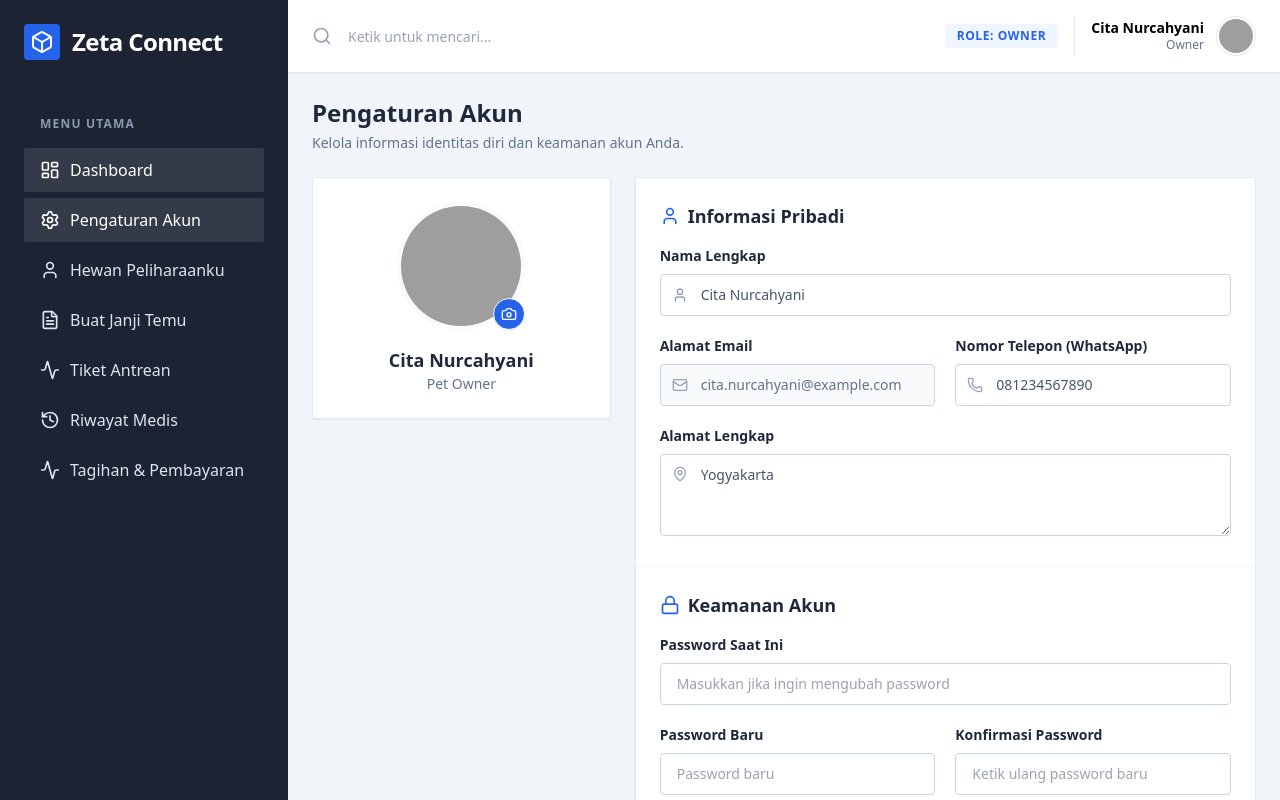
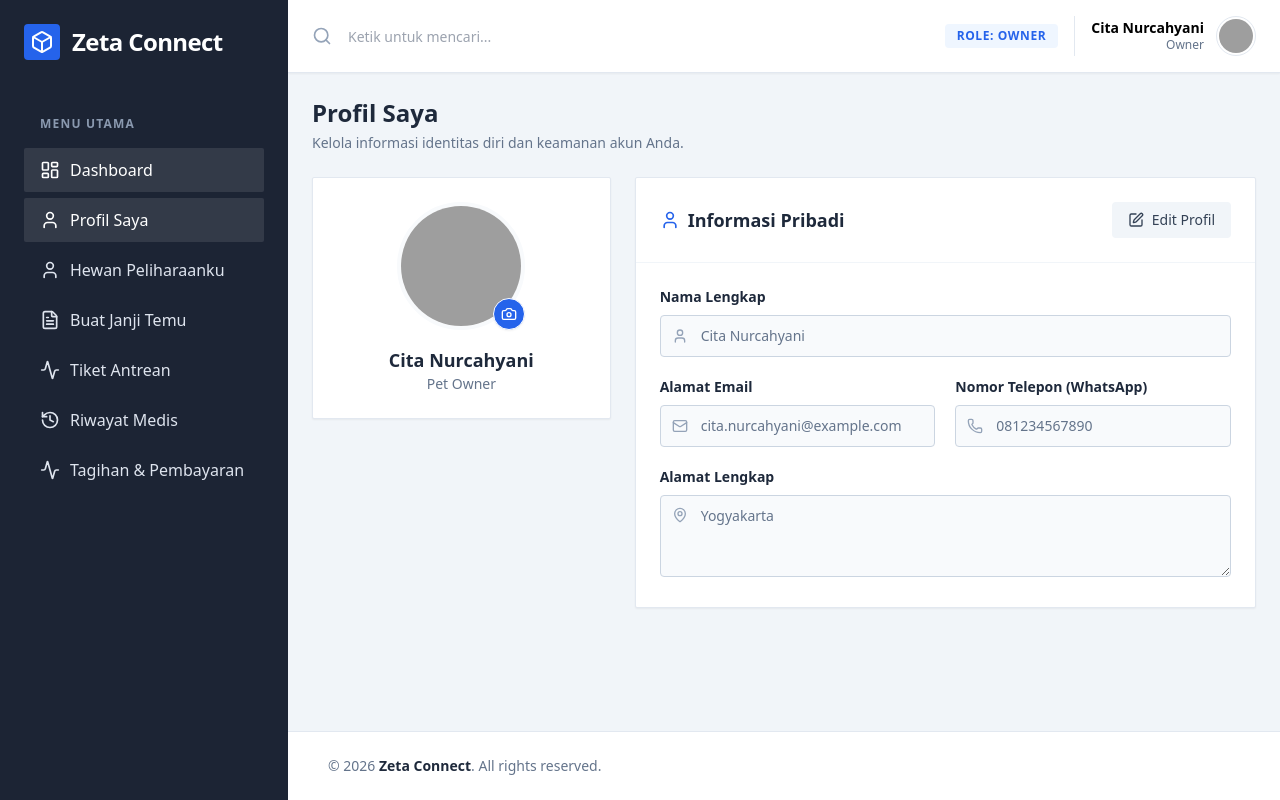
Before and after one commit to kkirayu/student-fe, a React (Vite) app: page /owner/profile in a window 1280 px wide. Built offline with nearby package versions, Linux system fonts and the light colour scheme; grey boxes are pictures that could not be loaded.

Commit message:
feat: implement role-based menu configuration and add owner profile page component

```diff
--- a/src/pages/owner/OwnerProfile.jsx
+++ b/src/pages/owner/OwnerProfile.jsx
@@ -1,5 +1,5 @@
 import React, { useState } from 'react';
-import { User, Mail, Phone, MapPin, Save, Lock, Camera } from 'lucide-react';
+import { User, Mail, Phone, MapPin, Save, Lock, Camera, Edit } from 'lucide-react';
 
 const OwnerProfile = () => {
   const [formData, setFormData] = useState({
@@ -13,6 +13,7 @@ const OwnerProfile = () => {
   });
 
   const [isSubmitting, setIsSubmitting] = useState(false);
+  const [isEditing, setIsEditing] = useState(false);
 
   const handleChange = (e) => {
     setFormData({ ...formData, [e.target.name]: e.target.value });
@@ -23,6 +24,7 @@ const OwnerProfile = () => {
     setIsSubmitting(true);
     setTimeout(() => {
       setIsSubmitting(false);
+      setIsEditing(false);
       alert('Profil berhasil diperbarui!');
     }, 1000);
   };
@@ -30,7 +32,7 @@ const OwnerProfile = () => {
   return (
     <div className="mx-auto w-full max-w-5xl space-y-6">
       <div>
-        <h1 className="text-2xl font-bold text-slate-800">Pengaturan Akun</h1>
+        <h1 className="text-2xl font-bold text-slate-800">Profil Saya</h1>
         <p className="mt-1 text-sm text-slate-500">
           Kelola informasi identitas diri dan keamanan akun Anda.
         </p>
@@ -59,12 +61,24 @@ const OwnerProfile = () => {
         <div className="col-span-1 md:col-span-8">
           <div className="rounded-sm border border-slate-200 bg-white shadow-sm">
             <form onSubmit={handleSubmit}>
-              <div className="border-b border-slate-100 p-6">
-                <h3 className="text-lg font-bold text-slate-800 mb-4 flex items-center gap-2">
+              <div className="border-b border-slate-100 p-6 flex items-center justify-between">
+                <h3 className="text-lg font-bold text-slate-800 flex items-center gap-2">
                   <User className="h-5 w-5 text-blue-600" />
                   Informasi Pribadi
                 </h3>
+                {!isEditing && (
+                  <button
+                    type="button"
+                    onClick={() => setIsEditing(true)}
+                    className="flex items-center gap-2 rounded bg-slate-100 px-4 py-2 text-sm font-medium text-slate-700 hover:bg-slate-200 transition-colors"
+                  >
+                    <Edit className="h-4 w-4" />
+                    Edit Profil
+                  </button>
+                )}
+              </div>
 
+              <div className="p-6">
                 <div className="grid grid-cols-1 gap-5 sm:grid-cols-2">
                   <div className="sm:col-span-2">
                     <label className="mb-2 block text-sm font-semibold text-slate-800">Nama Lengkap</label>
@@ -77,7 +91,8 @@ const OwnerProfile = () => {
                         name="fullName"
                         value={formData.fullName}
                         onChange={handleChange}
-                        className="w-full rounded border border-slate-300 bg-transparent py-2.5 pl-10 pr-4 text-sm outline-none transition focus:border-blue-600 focus:ring-1 focus:ring-blue-600"
+                        className={`w-full rounded border border-slate-300 py-2.5 pl-10 pr-4 text-sm outline-none transition focus:border-blue-600 focus:ring-1 focus:ring-blue-600 ${!isEditing ? 'bg-slate-50 text-slate-500 cursor-not-allowed' : 'bg-transparent'}`}
+                        disabled={!isEditing}
                         required
                       />
                     </div>
@@ -111,7 +126,8 @@ const OwnerProfile = () => {
                         name="phone"
                         value={formData.phone}
                         onChange={handleChange}
-                        className="w-full rounded border border-slate-300 bg-transparent py-2.5 pl-10 pr-4 text-sm outline-none transition focus:border-blue-600 focus:ring-1 focus:ring-blue-600"
+                        className={`w-full rounded border border-slate-300 py-2.5 pl-10 pr-4 text-sm outline-none transition focus:border-blue-600 focus:ring-1 focus:ring-blue-600 ${!isEditing ? 'bg-slate-50 text-slate-500 cursor-not-allowed' : 'bg-transparent'}`}
+                        disabled={!isEditing}
                         required
                       />
                     </div>
@@ -128,7 +144,8 @@ const OwnerProfile = () => {
                         value={formData.address}
                         onChange={handleChange}
                         rows="3"
-                        className="w-full rounded border border-slate-300 bg-transparent py-2.5 pl-10 pr-4 text-sm outline-none transition focus:border-blue-600 focus:ring-1 focus:ring-blue-600"
+                        className={`w-full rounded border border-slate-300 py-2.5 pl-10 pr-4 text-sm outline-none transition focus:border-blue-600 focus:ring-1 focus:ring-blue-600 ${!isEditing ? 'bg-slate-50 text-slate-500 cursor-not-allowed' : 'bg-transparent'}`}
+                        disabled={!isEditing}
                         required
                       ></textarea>
                     </div>
@@ -136,7 +153,9 @@ const OwnerProfile = () => {
                 </div>
               </div>
 
-              <div className="p-6">
+              {isEditing && (
+                <>
+                  <div className="p-6 border-t border-slate-100">
                     <h3 className="text-lg font-bold text-slate-800 mb-4 flex items-center gap-2">
                       <Lock className="h-5 w-5 text-blue-600" />
                       Keamanan Akun
@@ -183,6 +202,13 @@ const OwnerProfile = () => {
 
                   <div className="flex items-center justify-end gap-3 border-t border-slate-100 bg-slate-50 px-6 py-4">
                     <button
+                      type="button"
+                      onClick={() => setIsEditing(false)}
+                      className="rounded px-6 py-2.5 text-sm font-medium text-slate-600 hover:bg-slate-200 transition-colors"
+                    >
+                      Batal
+                    </button>
+                    <button
                       type="submit"
                       disabled={isSubmitting}
                       className="flex items-center gap-2 rounded bg-blue-600 px-6 py-2.5 text-sm font-medium text-white shadow-sm transition-all hover:bg-blue-700 disabled:opacity-70"
@@ -191,6 +217,8 @@ const OwnerProfile = () => {
                       {isSubmitting ? 'Menyimpan...' : 'Simpan Perubahan'}
                     </button>
                   </div>
+                </>
+              )}
             </form>
           </div>
         </div>
--- a/src/utils/menuConfig.js
+++ b/src/utils/menuConfig.js
@@ -38,7 +38,7 @@ export const roleMenus = {
   ],
   owner: [
     { title: 'Dashboard', path: '/owner', icon: LayoutDashboard },
-    { title: 'Pengaturan Akun', path: '/owner/profile', icon: Settings },
+    { title: 'Profil Saya', path: '/owner/profile', icon: User },
     { title: 'Hewan Peliharaanku', path: '/owner/pets', icon: User },
     { title: 'Buat Janji Temu', path: '/owner/booking', icon: FileText },
     { title: 'Tiket Antrean', path: '/owner/booking/ticket', icon: Activity },
```
Lines whose indentation alone changed are shown as unchanged.
